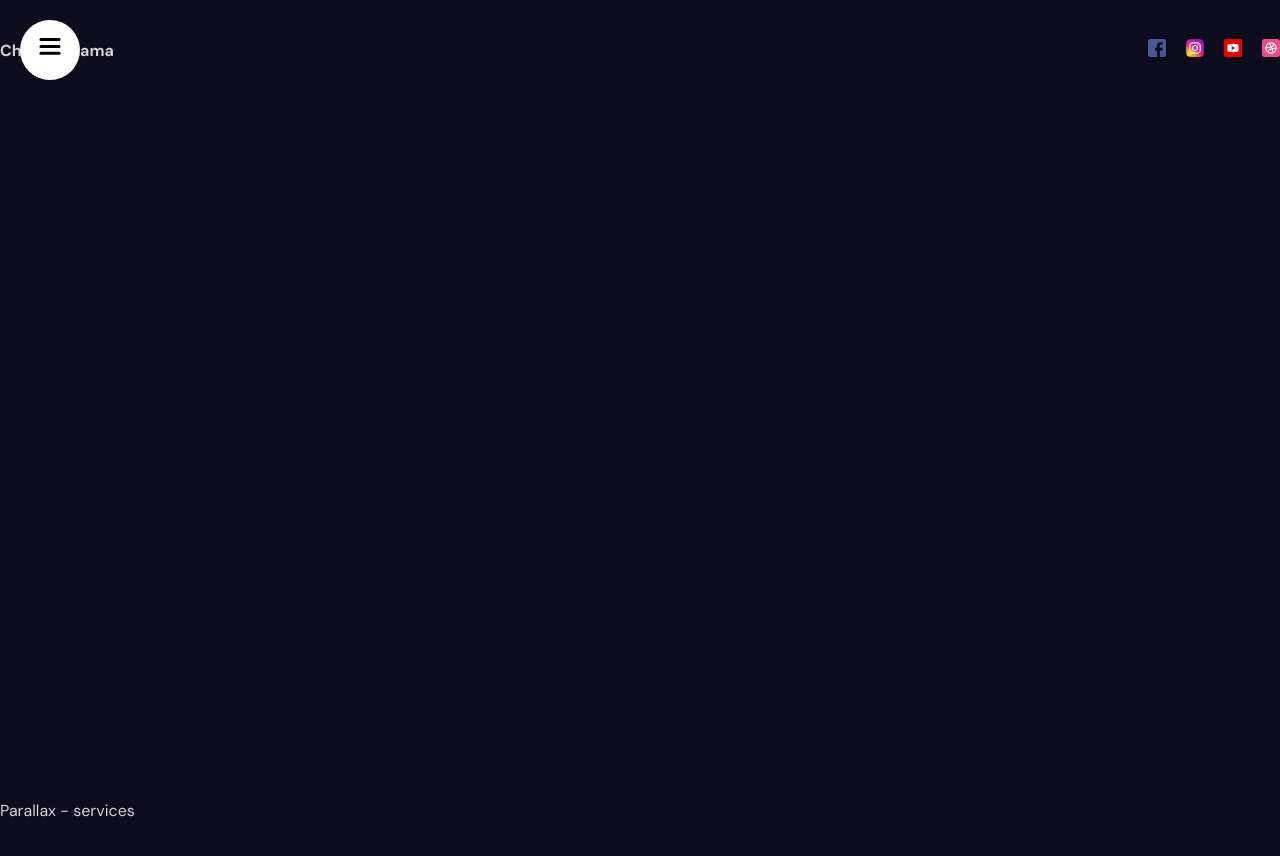
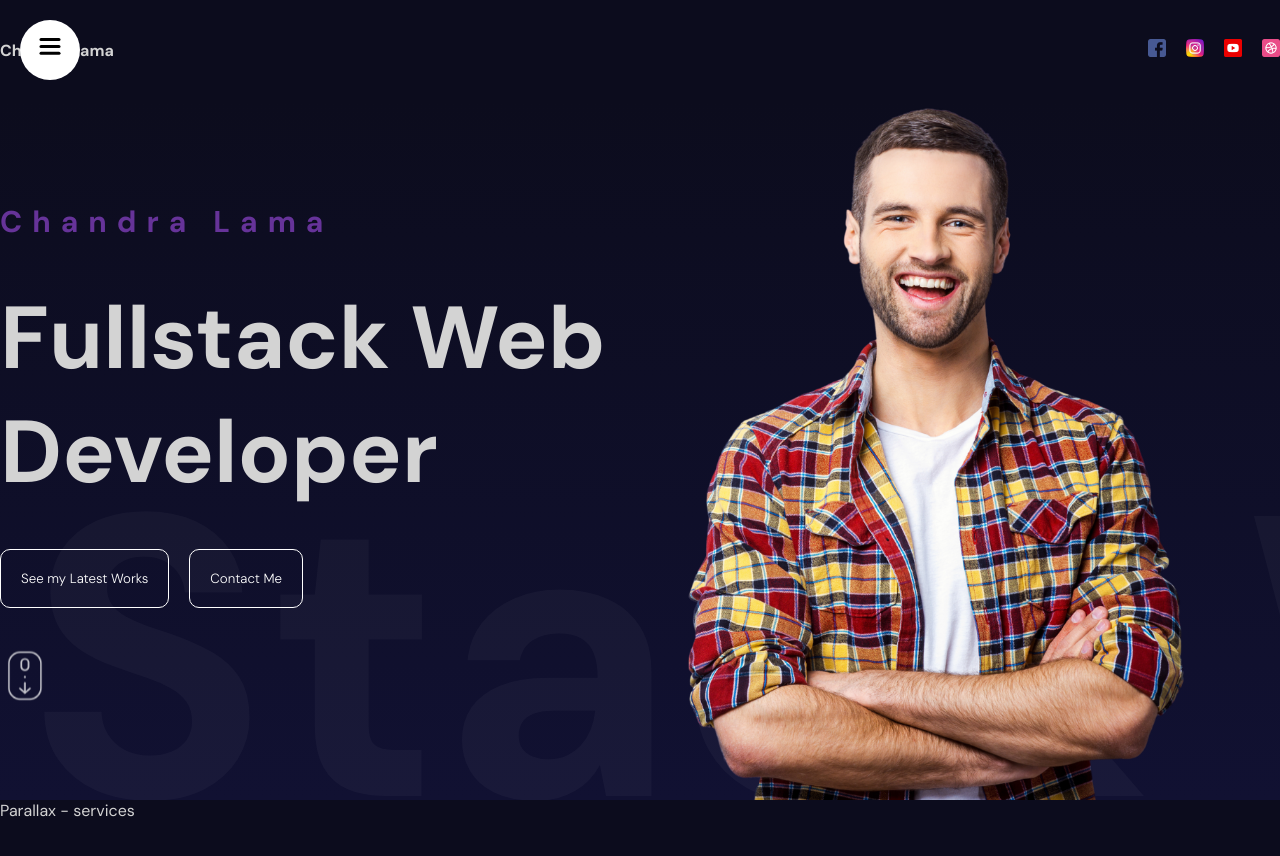
Before and after one commit to iamme24cl/portfolio, a React (Vite) app: page / in a window 1280 px wide. Shown: the top 856 px of the page. Built offline with nearby package versions, Linux system fonts and the light colour scheme.

Commit message:
added Hero component

```diff
--- a/src/App.jsx
+++ b/src/App.jsx
@@ -1,4 +1,5 @@
 import Navbar from "./components/navbar/Navbar";
+import Hero from "./components/hero/Hero";
 import "./app.scss"
 
 
@@ -7,6 +8,7 @@
     <div>
       <section id="Homepage">
         <Navbar />
+        <Hero />
       </section>
       <section id="Services">
         Parallax - services
--- /dev/null
+++ b/src/components/hero/Hero.jsx
@@ -0,0 +1,83 @@
+import "./hero.scss";
+import { motion } from "framer-motion";
+
+const textVariants = {
+  initial: {
+    x: -500,
+    opacity: 0,
+  },
+  animate: {
+    x: 0,
+    opacity: 1,
+    transition: {
+      duration: 1,
+      staggerChildren: 0.1,
+    },
+  },
+  scrollButton: {
+    opacity: 0,
+    y: 10,
+    transition: {
+      duration: 2,
+      repeat: Infinity,
+    },
+  },
+};
+const sliderVariants = {
+  initial: {
+    x: 0,
+  },
+  animate: {
+    x: "-220%",
+    transition: {
+      repeat: Infinity,
+      repeatType:"mirror",
+      duration: 20,
+    },
+  },
+};
+
+const Hero = () => {
+  return (
+    <div className="hero">
+      <div className="wrapper">
+        <motion.div
+          className="textContainer"
+          variants={textVariants}
+          initial="initial"
+          animate="animate"
+        >
+          <motion.h2 variants={textVariants}>Chandra Lama</motion.h2>
+          <motion.h1 variants={textVariants}>
+            Fullstack Web Developer
+          </motion.h1>
+          <motion.div variants={textVariants} className="buttons">
+            <motion.button variants={textVariants}>
+              See my Latest Works
+            </motion.button>
+            <motion.button variants={textVariants}>Contact Me</motion.button>
+          </motion.div>
+          <motion.img
+            variants={textVariants}
+            animate="scrollButton"
+            src="/scroll.png"
+            alt=""
+          />
+        </motion.div>
+      </div>
+      <motion.div
+        className="slidingTextContainer"
+        variants={sliderVariants}
+        initial="initial"
+        animate="animate"
+      >
+        FullStack Web Developer
+      </motion.div>
+      <div className="imageContainer">
+        <img src="/hero.png" alt="" />
+      </div>
+    </div>
+  );
+};
+
+export default Hero;
--- /dev/null
+++ b/src/components/hero/hero.scss
@@ -0,0 +1,92 @@
+@import "../../app.scss";
+
+.hero {
+  height: calc(100vh - 100px);
+  overflow: hidden;
+  background: linear-gradient(180deg, #0c0c1d, #111132);
+  position: relative;
+
+  .wrapper {
+    max-width: 1366px;
+    height: 100%;
+    margin: auto;
+
+    .textContainer {
+      width: 50%;
+      height: 100%;
+      display: flex;
+      flex-direction: column;
+      justify-content: center;
+      gap: 40px;
+
+      @include mobile {
+        height: 50%;
+        width: 100%;
+        gap: 20px;
+        align-items: center;
+        text-align: center;
+      }
+
+      h2 {
+        font-size: 30px;
+        color: rebeccapurple;
+        letter-spacing: 10px;
+      }
+
+      h1 {
+        font-size: 88px;
+
+        @include mobile {
+          font-size: 36px;
+        }
+      }
+
+      .buttons {
+        button {
+            padding: 20px;
+            border: 1px solid white;
+            border-radius: 10px;
+            background-color: transparent;
+            color: white;
+            margin-right: 20px;
+            font-weight: 300;
+            cursor: pointer;
+        }
+      }
+
+      img {
+        width: 50px;
+      }
+    }
+  }
+
+  .imageContainer {
+    height: 100%;
+    position: absolute;
+    top: 0;
+    right: 0;
+
+    @include mobile {
+      height: 50%;
+      width: 100%;
+      top: unset;
+      bottom: 0;
+    }
+
+    img{
+      width: 100%;
+      height: 100%;
+      object-fit: cover;
+    }
+  }
+
+  .slidingTextContainer {
+    position: absolute;
+    font-size: 50vh;
+    bottom: -120px;
+    white-space: nowrap;
+    color: #ffffff09;
+    width: 50%;
+    font-weight: bold;
+  }
+}
```
